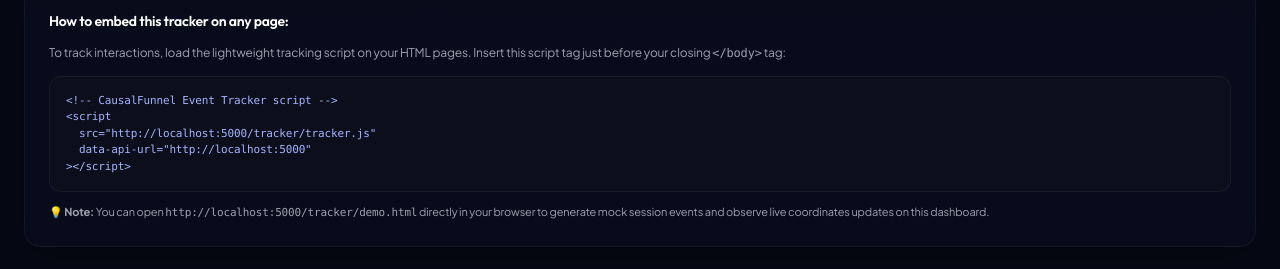
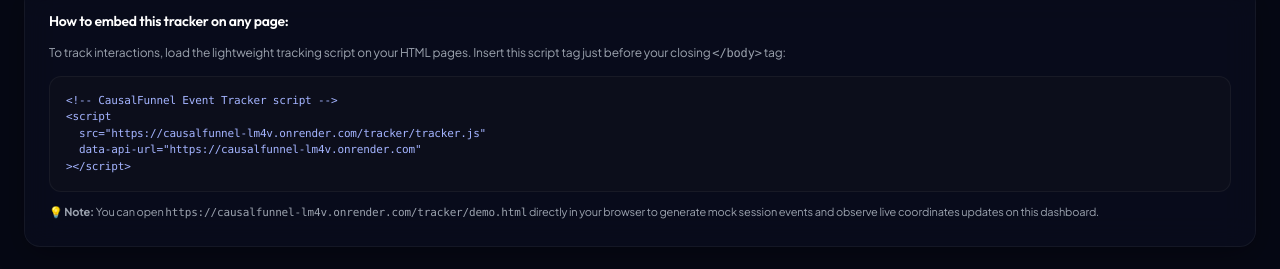
Before and after one commit to Mdfaiza007/causalFunnel, a React (Vite) app in the folder frontend/: page / in a window 1280 px wide. Shown: the part 927-1196 px from the top of the page. Built offline with nearby package versions, Linux system fonts and the light colour scheme; no server answers.

Commit message:
chore: update URLs to production Render backend (causalfunnel-lm4v.onrender.com)

```diff
--- a/frontend/src/App.tsx
+++ b/frontend/src/App.tsx
@@ -207,12 +207,12 @@
           <pre className="bg-[#0c0e1b] p-4 rounded-xl border border-white/5 overflow-x-auto text-[11px] font-mono text-indigo-300">
 {`<!-- CausalFunnel Event Tracker script -->
 <script
-  src="http://localhost:5000/tracker/tracker.js"
-  data-api-url="http://localhost:5000"
+  src="https://causalfunnel-lm4v.onrender.com/tracker/tracker.js"
+  data-api-url="https://causalfunnel-lm4v.onrender.com"
 ></script>`}
           </pre>
           <p className="text-[11px] text-[#9ca3af]">
-            💡 <b>Note:</b> You can open <code>http://localhost:5000/tracker/demo.html</code> directly in your browser to generate mock session events and observe live coordinates updates on this dashboard.
+            💡 <b>Note:</b> You can open <code>https://causalfunnel-lm4v.onrender.com/tracker/demo.html</code> directly in your browser to generate mock session events and observe live coordinates updates on this dashboard.
           </p>
         </div>
       </main>
```
Also changed, not shown: 1 other file (tests, documents, lock files or other folders).
